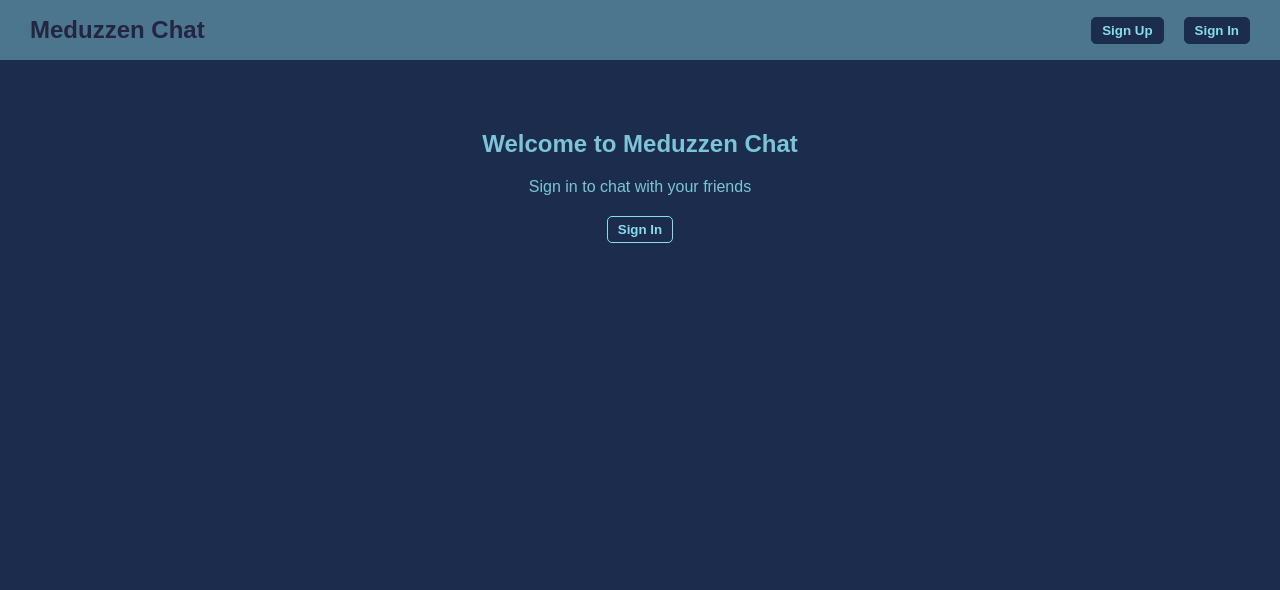
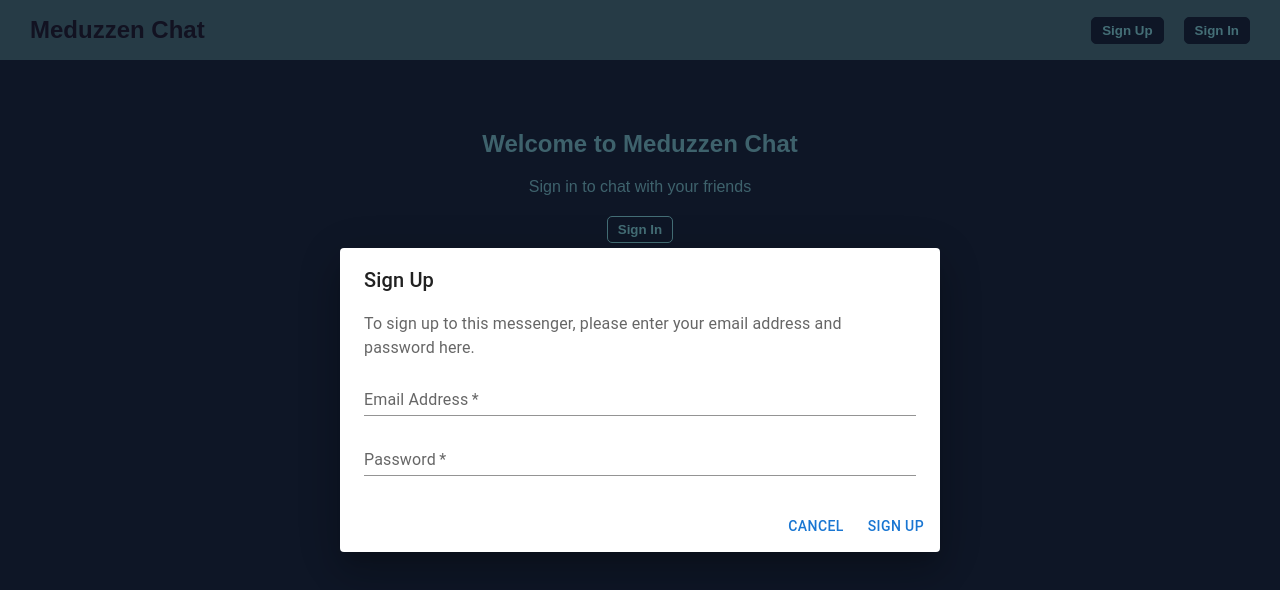
Before and after one commit to AlinaSyniavska/meduzzen-messenger, a React (Vite) app in the folder web-app/: page / in a window 1280 px wide. Both pictures are taken after a click on the button "Sign Up". Shown: the top 590 px of the page. Built offline with nearby package versions, Linux system fonts and the light colour scheme.

Commit message:
Added a form to register a user

```diff
--- /dev/null
+++ b/web-app/src/components/AuthForm/AuthForm.tsx
@@ -0,0 +1,63 @@
+import React, {FC} from 'react';
+import {Button, Dialog, DialogActions, DialogContent, DialogContentText, DialogTitle, TextField} from "@mui/material";
+
+interface IProps {
+  isOpen: boolean,
+  setOpen: React.Dispatch<React.SetStateAction<boolean>>,
+}
+
+const AuthForm: FC<IProps> = ({isOpen, setOpen}) => {
+  return (
+    <Dialog
+      open={isOpen}
+      onClose={() => setOpen(false)}
+      PaperProps={{
+        component: 'form',
+        onSubmit: (event: React.FormEvent<HTMLFormElement>) => {
+          event.preventDefault();
+          const formData = new FormData(event.currentTarget);
+          const formJson = Object.fromEntries((formData as any).entries());
+          const email = formJson.email;
+          const password = formJson.password;
+          console.log(email, password);
+          setOpen(false);
+        },
+      }}
+    >
+      <DialogTitle>Sign Up</DialogTitle>
+      <DialogContent>
+        <DialogContentText>
+          To sign up to this messenger, please enter your email address and password here.
+        </DialogContentText>
+        <TextField
+          autoFocus
+          required
+          margin="dense"
+          id="email"
+          name="email"
+          label="Email Address"
+          type="email"
+          fullWidth
+          variant="standard"
+        />
+        <TextField
+          autoFocus
+          required
+          margin="dense"
+          id="password"
+          name="password"
+          label="Password"
+          type="password"
+          fullWidth
+          variant="standard"
+        />
+      </DialogContent>
+      <DialogActions>
+        <Button onClick={() => setOpen(false)}>Cancel</Button>
+        <Button type="submit">Sign Up</Button>
+      </DialogActions>
+    </Dialog>
+  );
+};
+
+export default AuthForm;
--- a/web-app/src/components/NavBar/NavBar.tsx
+++ b/web-app/src/components/NavBar/NavBar.tsx
@@ -1,16 +1,16 @@
-import {FC, useState} from "react";
-// import { auth } from "../../firebase";
-// import { useAuthState } from "react-firebase-hooks/auth";
-// import { GoogleAuthProvider, signInWithRedirect } from "firebase/auth";
+import React, { FC, useState } from "react";
 
 import style from './NavBar.module.css';
+import AuthForm from "../AuthForm/AuthForm.tsx";
 
 const NavBar: FC = () => {
+    const [open, setOpen] = useState(false);
     const [user, setUser] = useState(false);
 
     const signUp = () => {
-        // setUser(true);
+      setOpen(true);
     };
+
     const signIn = () => {
         setUser(true);
     };
@@ -19,6 +19,7 @@ const NavBar: FC = () => {
     };
 
     return (
+      <React.Fragment>
         <nav className="nav-bar">
             <h1>Meduzzen Chat</h1>
             <div>
@@ -38,6 +39,10 @@ const NavBar: FC = () => {
             }
             </div>
         </nav>
+
+
+        <AuthForm isOpen={open} setOpen={setOpen}/>
+      </React.Fragment>
     );
 };
 
--- a/web-app/src/components/SendMessage/SendMessage.tsx
+++ b/web-app/src/components/SendMessage/SendMessage.tsx
@@ -1,7 +1,7 @@
 import React, { FC, useState } from "react";
-import { auth, db } from "../../firebase";
+/*import { db } from "../../firebase";
 import { addDoc, collection, serverTimestamp } from "firebase/firestore";
-import { User } from "firebase/auth";
+import { User } from "firebase/auth";*/
 
 interface IProps {
     scroll: React.MutableRefObject<any>,
@@ -17,7 +17,7 @@ const SendMessage: FC<IProps> = ({scroll}) => {
             return;
         }
 
-        const {uid, displayName, photoURL} = auth.currentUser as User;
+        /*const {uid, displayName, photoURL} = auth.currentUser as User;
         await addDoc(collection(db, "messages"), {
             text: message,
             name: displayName,
@@ -25,7 +25,7 @@ const SendMessage: FC<IProps> = ({scroll}) => {
             createdAt: serverTimestamp(),
             uid,
         });
-        setMessage("");
+        setMessage("");*/
 
         scroll.current.scrollIntoView({ behavior: "smooth" });
     }
```
Also changed, not shown: 1 other file (tests, documents, lock files or other folders).
